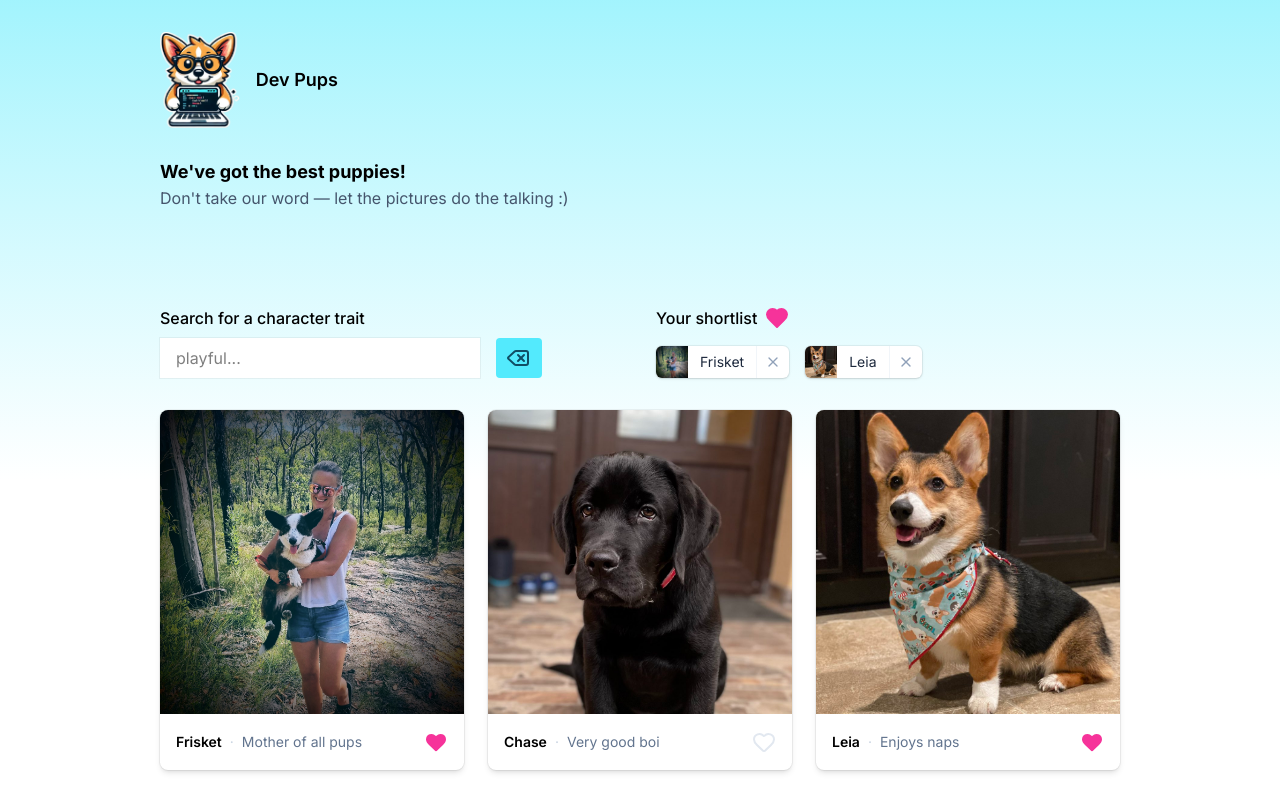
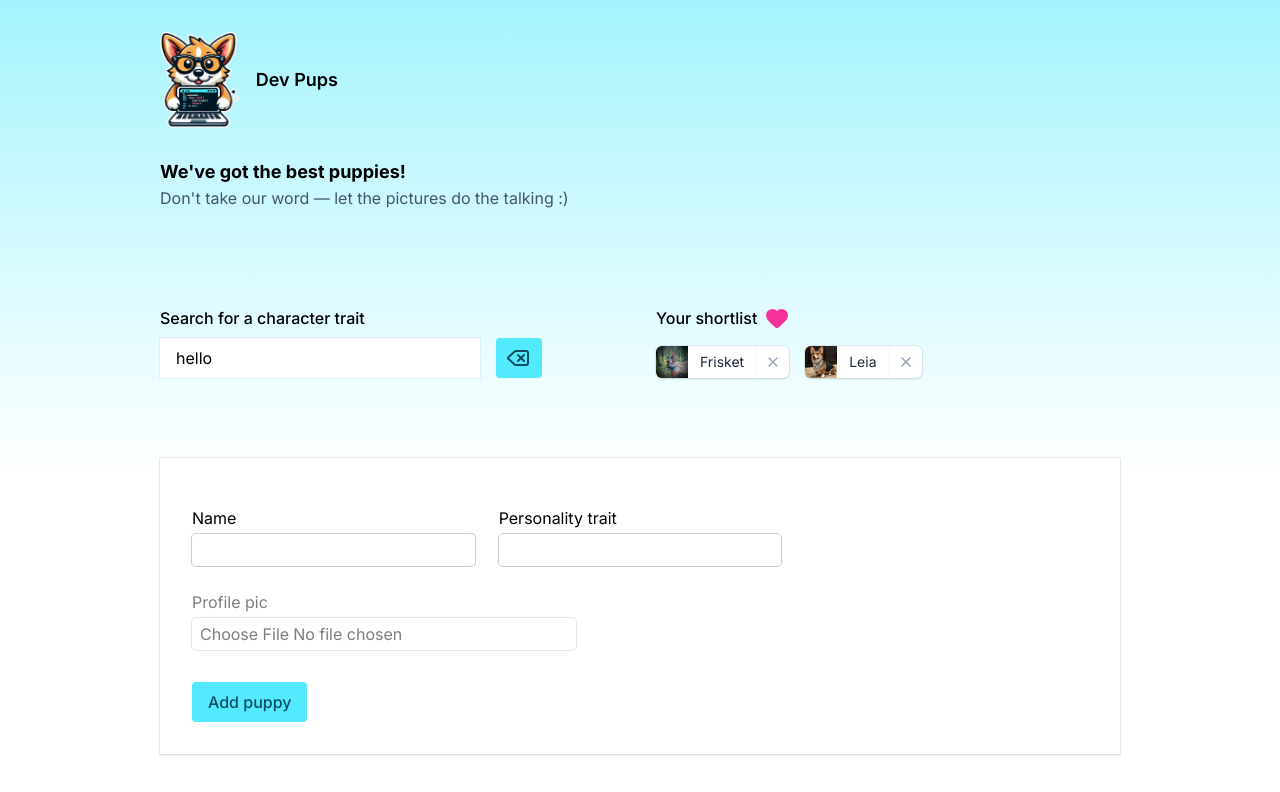
Before and after one commit to taslimulislam/dev-puppies, a React (Vite) app: page / in a window 1280 px wide. Shown: the top 792 px of the page. Built offline with nearby package versions, Linux system fonts and the light colour scheme.

Commit message:
active search feature

```diff
--- a/src/App.tsx
+++ b/src/App.tsx
@@ -8,7 +8,6 @@ import { Search } from './components/Search'
 import { Shortlist } from './components/ShortList'
 import { puppies } from './data/puppies'
 import { Puppy } from './types'
-import { LikedContext } from './context/liked-context'
 
 export default function App() {
 
@@ -25,15 +24,14 @@ export default function App() {
 function Main() {
 
   const[liked, setLiked] = useState<Puppy["id"][]>([1, 3]);
+  const[searchQuery, setSearchQuery] = useState<string>('hello');
   return (
     <main>
-      <LikedContext value={{liked, setLiked}}>
-        <div className="mt-24 grid gap-8 sm:grid-cols-2">
-          <Search />
-          <Shortlist puppies={puppies}/>
-        </div>
-        <PuppiesList puppies={puppies}/>
-      </LikedContext>
+      <div className="mt-24 grid gap-8 sm:grid-cols-2">
+        <Search searchQuery={searchQuery} setSearchQuery={setSearchQuery}/>
+        <Shortlist puppies={puppies}  liked={liked} setLiked={setLiked}/>
+      </div>
+      <PuppiesList searchQuery={searchQuery} puppies={puppies} liked={liked} setLiked={setLiked}/>
       <NewPuppyForm />
     </main>
   )
--- a/src/components/LikeToggle.tsx
+++ b/src/components/LikeToggle.tsx
@@ -1,9 +1,24 @@
 import { Heart } from "lucide-react";
+import React, { Dispatch, SetStateAction } from "react";
 import { Puppy } from "../types";
-import { useLiked } from "../context/liked-context";
 
-export function LikeToggle({ id}: {id: Puppy["id"]}) {
-    const{liked, setLiked} = useLiked();
+export function LikeToggle(
+    {
+        id,
+        liked,
+        setLiked
+    }
+    :
+    {
+        id: Puppy["id"];
+        liked: Puppy["id"][];
+        setLiked: Dispatch<SetStateAction<Puppy["id"][]>>;
+    }) {
+
+    function handleClick() {
+
+    }
+
     return (
         <button className="group"
         onClick={() => {
--- a/src/components/PuppiesList.tsx
+++ b/src/components/PuppiesList.tsx
@@ -1,11 +1,28 @@
+import { Dispatch, SetStateAction } from "react";
 import { type Puppy } from "../types";
 import { LikeToggle } from "./LikeToggle";
 
-export function PuppiesList({ puppies}: { puppies: Puppy[]}) {
+export function PuppiesList(
+    {
+        searchQuery,
+        puppies,
+        liked,
+        setLiked
+    }
+        :
+    {
+        searchQuery: string;
+        puppies: Puppy[];
+        like: Puppy["id"][];
+        setLiked: Dispatch<SetStateAction<Puppy["id"][]>>;
+
+    }) {
     return (
         <ul className="mt-8 grid gap-6 sm:grid-cols-2 lg:grid-cols-3">
-            {puppies.map((puppy) => (
-                <PuppyCard key={puppy.id} puppy={puppy}/>
+            {puppies
+            .filter((pup) => pup.vibe.toLowerCase().includes(searchQuery.toLowerCase()))
+            .map((puppy) => (
+                <PuppyCard key={puppy.id} puppy={puppy} liked={liked} setLiked={setLiked}/>
             ))}
         </ul>
     )
@@ -13,9 +30,12 @@ export function PuppiesList({ puppies}: { puppies: Puppy[]}) {
 
 type PuppyCardProps = {
     puppy: Puppy;
+    liked: Puppy["id"][];
+    setLiked: Dispatch<SetStateAction<Puppy["id"][]>>;
+
 }
 
-function PuppyCard({ puppy }: PuppyCardProps) {
+function PuppyCard({ puppy, liked, setLiked }: PuppyCardProps) {
     return (
         <li key={puppy.id} className="overflow-clip rounded-lg bg-white shadow-md ring ring-black/5 hover:-translate-y-0.5"
             >
@@ -30,7 +50,7 @@ function PuppyCard({ puppy }: PuppyCardProps) {
                 <span className="text-slate-300">·</span>
                 <p className="text-slate-500">{puppy.vibe}</p>
                 </div>
-                <LikeToggle id={puppy.id} />
+                <LikeToggle id={puppy.id} liked={liked} setLiked={setLiked}/>
             </div>
         </li>
     )
--- a/src/components/Search.tsx
+++ b/src/components/Search.tsx
@@ -1,4 +1,16 @@
-export function Search() {
+import { Delete } from "lucide-react";
+import { Dispatch, SetStateAction, useRef } from "react";
+
+export function Search(
+    {
+        searchQuery,
+        setSearchQuery
+    }: {
+        searchQuery: string;
+        setSearchQuery: Dispatch<SetStateAction<string>>;
+    }) {
+
+    const inputRef = useRef(null);
     return (
         <div>
             <label htmlFor="search" className="font-medium">
@@ -6,33 +18,22 @@ export function Search() {
             </label>
             <div className="mt-2 flex items-center gap-4">
             <input
+                ref={inputRef}
+                value={searchQuery}
+                onChange={(e) => setSearchQuery(e.target.value)}
                 placeholder="playful..."
                 name="search"
                 id="search"
                 type="text"
                 className="w-full max-w-80 bg-white px-4 py-2 ring ring-black/5 focus:ring-2 focus:ring-cyan-500 focus:outline-none"
             />
-            <button
+            <button onClick={() => {
+                setSearchQuery("");
+                inputRef.current.focus();
+            }}
                 className="inline-block rounded bg-cyan-300 px-4 py-2 !pr-3 !pl-2.5 font-medium text-cyan-900 hover:bg-cyan-200 focus:ring-2 focus:ring-cyan-500 focus:outline-none"
             >
-                <svg
-                xmlns="http://www.w3.org/2000/svg"
-                width="24"
-                height="24"
-                viewBox="0 0 24 24"
-                fill="none"
-                stroke="currentColor"
-                strokeWidth="2"
-                strokeLinecap="round"
-                strokeLinejoin="round"
-                className="lucide lucide-delete"
-                >
-                <path
-                    d="M10 5a2 2 0 0 0-1.344.519l-6.328 5.74a1 1 0 0 0 0 1.481l6.328 5.741A2 2 0 0 0 10 19h10a2 2 0 0 0 2-2V7a2 2 0 0 0-2-2z"
-                ></path>
-                <path d="m12 9 6 6"></path>
-                <path d="m18 9-6 6"></path>
-                </svg>
+                <Delete />
             </button>
             </div>
         </div>
--- a/src/components/ShortList.tsx
+++ b/src/components/ShortList.tsx
@@ -1,29 +1,25 @@
+import { Dispatch, SetStateAction } from "react";
 import { Puppy } from "../types";
-import { X } from "lucide-react";
-import { useLiked } from "../context/liked-context";
+import { Heart, X } from "lucide-react";
 
-export function Shortlist({puppies}: {puppies: Puppy[]}) {
-    const{liked, setLiked} = useLiked();
+export function Shortlist(
+    {
+        puppies,
+        liked,
+        setLiked
+    }: {
+        puppies: Puppy[];
+        liked: Puppy['id'][];
+        setLiked: Dispatch<SetStateAction<Puppy['id'][]>>
+    }
+
+) {
     return (
         <div>
             <h2 className="flex items-center gap-2 font-medium">
             <span>Your shortlist</span
-            ><svg
-                xmlns="http://www.w3.org/2000/svg"
-                width="24"
-                height="24"
-                viewBox="0 0 24 24"
-                fill="none"
-                stroke="currentColor"
-                strokeWidth="2"
-                strokeLinecap="round"
-                strokeLinejoin="round"
-                className="lucide lucide-heart inline-block size-6 fill-pink-500 stroke-pink-500"
             >
-                <path
-                d="M19 14c1.49-1.46 3-3.21 3-5.5A5.5 5.5 0 0 0 16.5 3c-1.76 0-3 .5-4.5 2-1.5-1.5-2.74-2-4.5-2A5.5 5.5 0 0 0 2 8.5c0 2.3 1.5 4.05 3 5.5l7 7Z"
-                ></path>
-            </svg>
+            <Heart className="fill-pink-500 stroke-pink-500"/>
             </h2>
             <ul className="mt-4 flex flex-wrap gap-4">
             {puppies
--- a/src/context/liked-context.ts
+++ /dev/null
@@ -1,15 +0,0 @@
-import { createContext, Dispatch, SetStateAction, use } from "react";
-import { Puppy } from "../types";
-
-export const LikedContext = createContext<{
-    liked: Puppy['id'][];
-    setLiked: Dispatch<SetStateAction<Puppy['id'][]>> | null
-} >(null);
-
-export function useLiked() {
-    const context = use(LikedContext);
-    if (!context) {
-        throw new Error("The useLiked hook must be used within a LikedContext wrapper.");
-    }
-    return context;
-}
```
